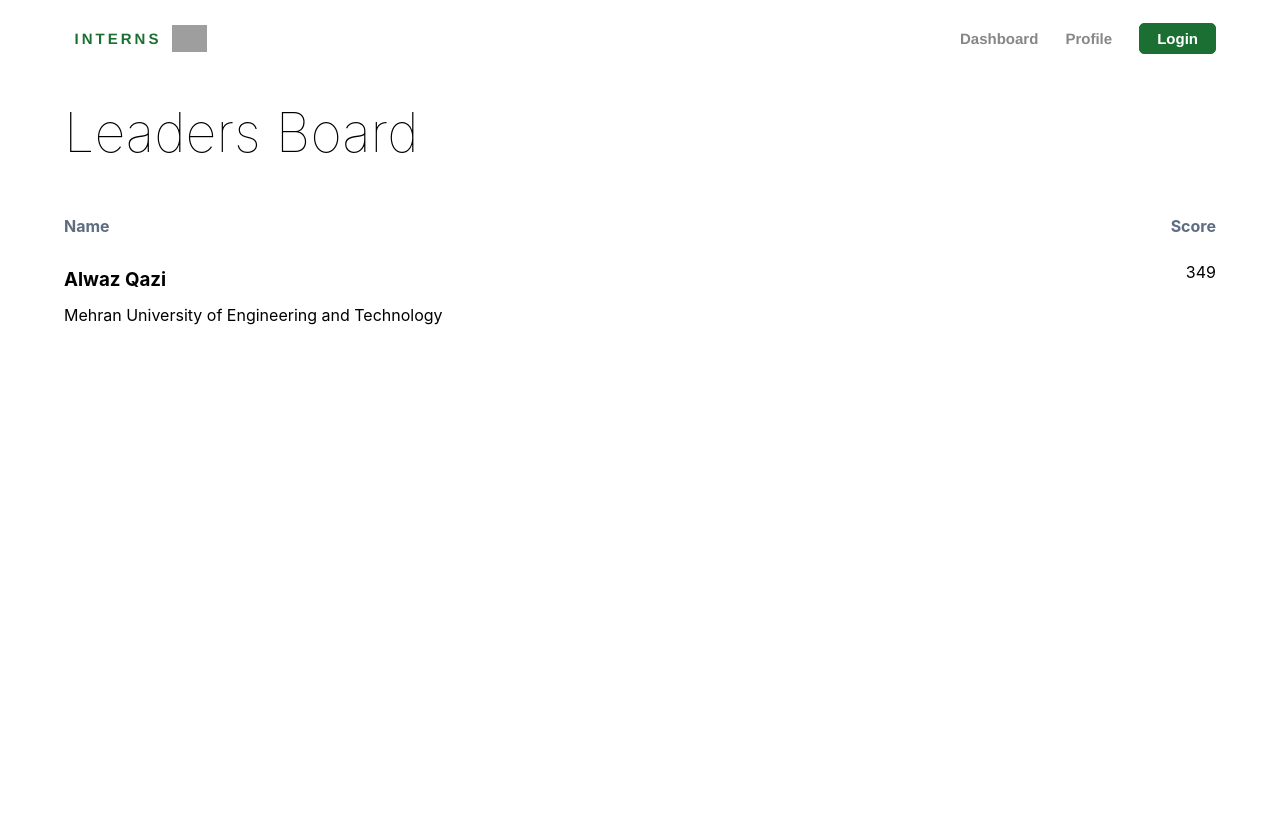
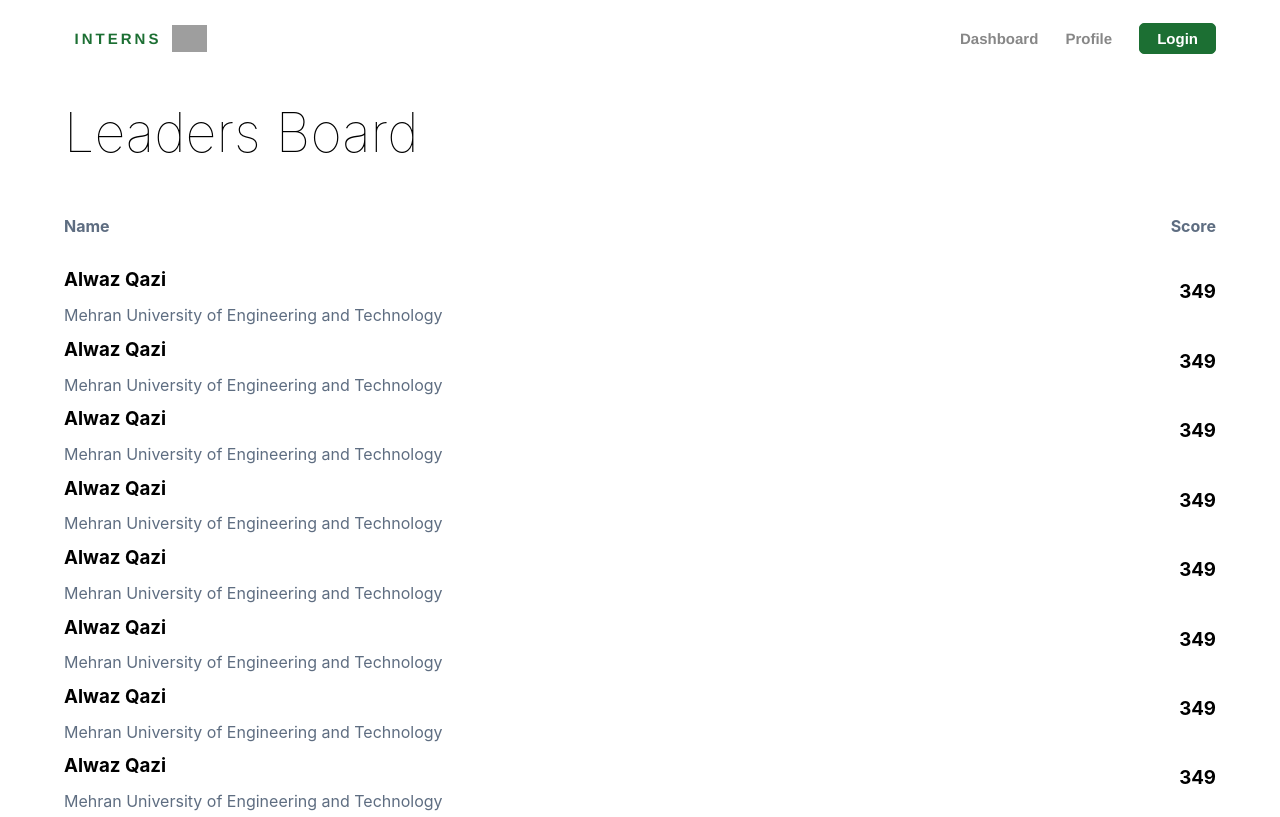
Before and after one commit to Alwaz/Leadersboard-react, a React (Create React App) app: page / in a window 1280 px wide. Built offline with nearby package versions, Linux system fonts and the light colour scheme; grey boxes are pictures that could not be loaded.

Commit message:
adding names and scores

```diff
--- a/src/Components/LeaderBoard/LeadersBoard.css
+++ b/src/Components/LeaderBoard/LeadersBoard.css
@@ -28,8 +28,6 @@
 }
 
 .student {
-  display: flex;
-  justify-content: space-between;
   margin-left: 5%;
   margin-right: 5%;
   margin-top: 10px;
--- a/src/Components/LeaderBoard/LeadersBoard.js
+++ b/src/Components/LeaderBoard/LeadersBoard.js
@@ -17,7 +17,13 @@ const LeadersBoard = () => {
 
       <div className="student">
         <Names />
-        <Scores />
+        <Names />
+        <Names />
+        <Names />
+        <Names />
+        <Names />
+        <Names />
+        <Names />
       </div>
     </div>
   );
--- a/src/Components/Students/Names.css
+++ b/src/Components/Students/Names.css
@@ -1,3 +1,7 @@
+.names__main {
+  display: flex;
+  justify-content: space-between;
+}
 .students {
   display: flex;
   flex-direction: column;
@@ -5,3 +9,7 @@
   align-items: flex-start;
   line-height: 0px;
 }
+
+.students p {
+  color: #364962cc;
+}
--- a/src/Components/Students/Names.js
+++ b/src/Components/Students/Names.js
@@ -1,12 +1,21 @@
 import React from "react";
 import "../Students/Names.css";
+import Scores from "./Scores";
 
 const Names = () => {
   return (
-    <div className="students">
-      <h3>Alwaz Qazi</h3>
-      <p>Mehran University of Engineering and Technology</p>
-    </div>
+    <>
+      <div className="names__main">
+        <div className="students">
+          <h3>Alwaz Qazi</h3>
+          <p>Mehran University of Engineering and Technology</p>
+        </div>
+
+        <div className="score">
+          <Scores />
+        </div>
+      </div>
+    </>
   );
 };
 
--- a/src/Components/Students/Scores.js
+++ b/src/Components/Students/Scores.js
@@ -1,7 +1,11 @@
 import React from "react";
 
 const Scores = () => {
-  return <div>349</div>;
+  return (
+    <div className="scores__score">
+      <h3>349</h3>
+    </div>
+  );
 };
 
 export default Scores;
```
Also changed, not shown: src/Components/Students/Students.css (deleted).
